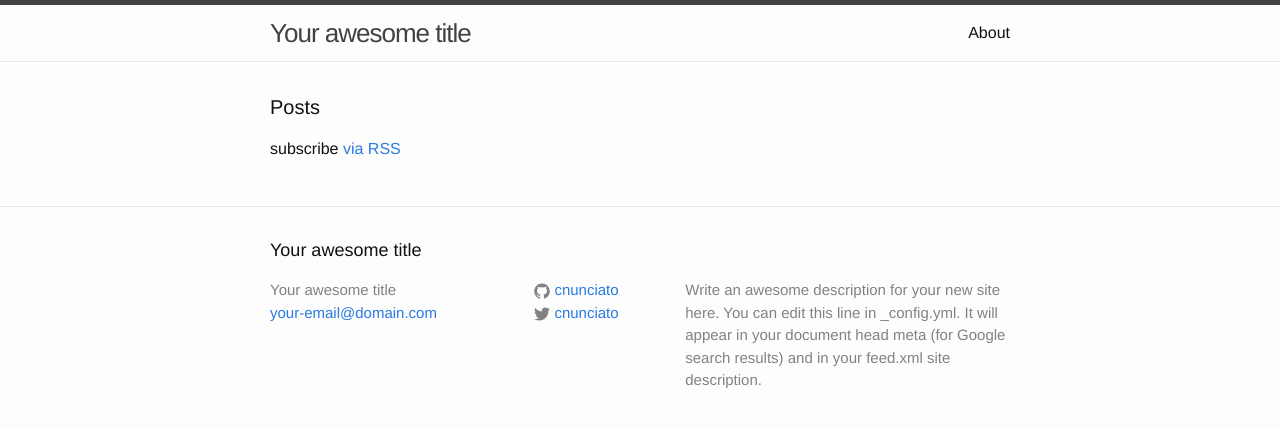
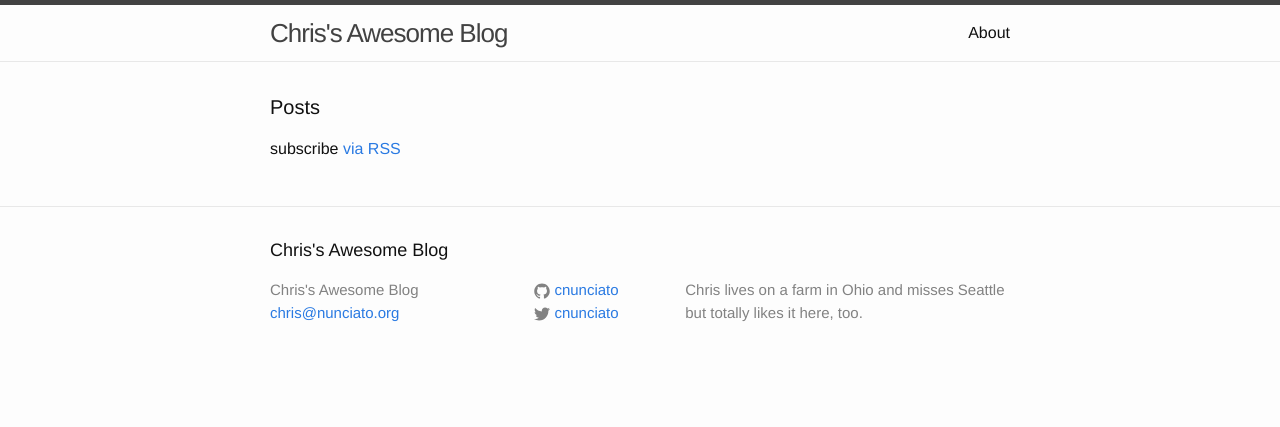
Before and after one commit to cnunciato/jekyll-blog-test, a Jekyll site: the page built from index.html, in a window 1280 px wide. Shown: the top 427 px of the page. Built offline with Jekyll 4.4.1, drawn with Linux system fonts in a browser that asks for light colours; Markdown is read by kramdown in place of the engine named in the settings.

Commit message:
Config changes

```diff
--- a/_config.yml
+++ b/_config.yml
@@ -1,9 +1,7 @@
-title: Your awesome title
-email: your-email@domain.com
+title: Chris's Awesome Blog
+email: chris@nunciato.org
 description: > # this means to ignore newlines until "baseurl:"
-  Write an awesome description for your new site here. You can edit this
-  line in _config.yml. It will appear in your document head meta (for
-  Google search results) and in your feed.xml site description.
+  Chris lives on a farm in Ohio and misses Seattle but totally likes it here, too.
 baseurl: ''
 url: http://jekyll-blog-test.s3-website-us-west-2.amazonaws.com
 twitter_username: cnunciato
```
